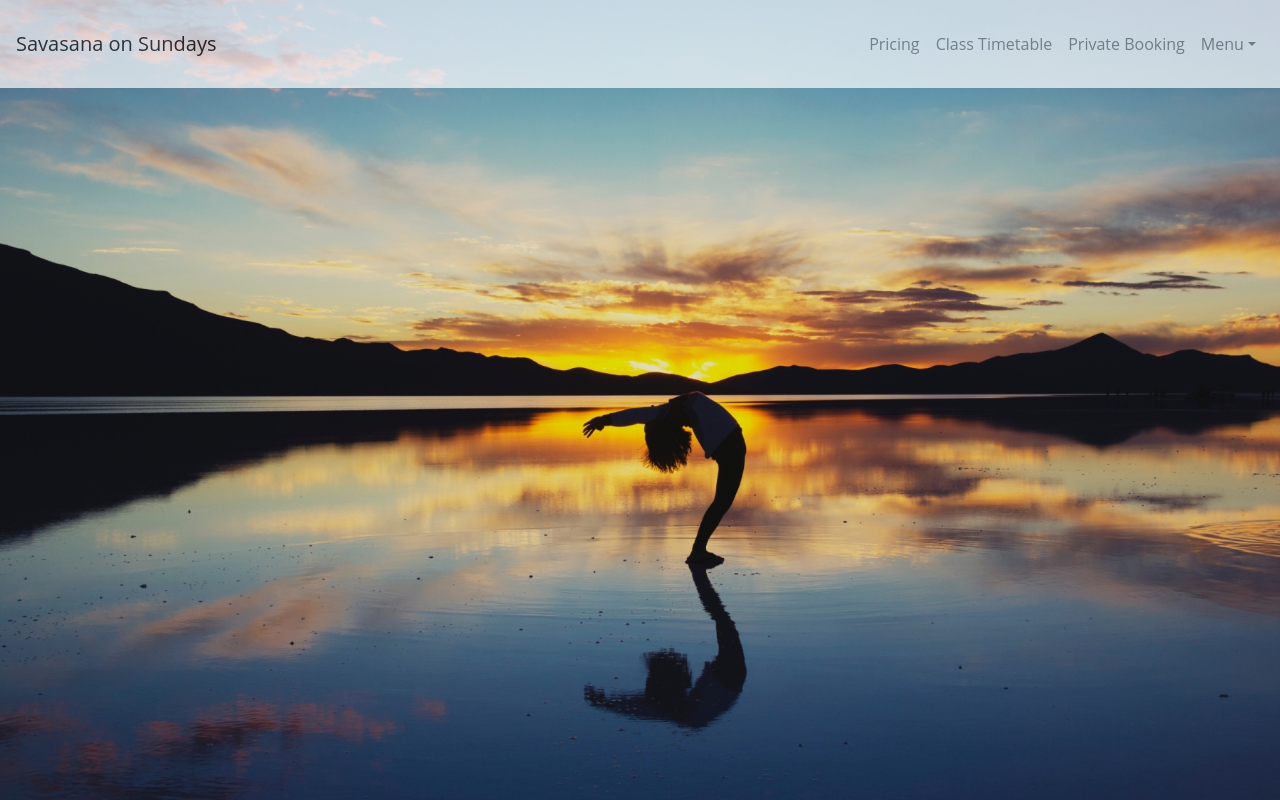
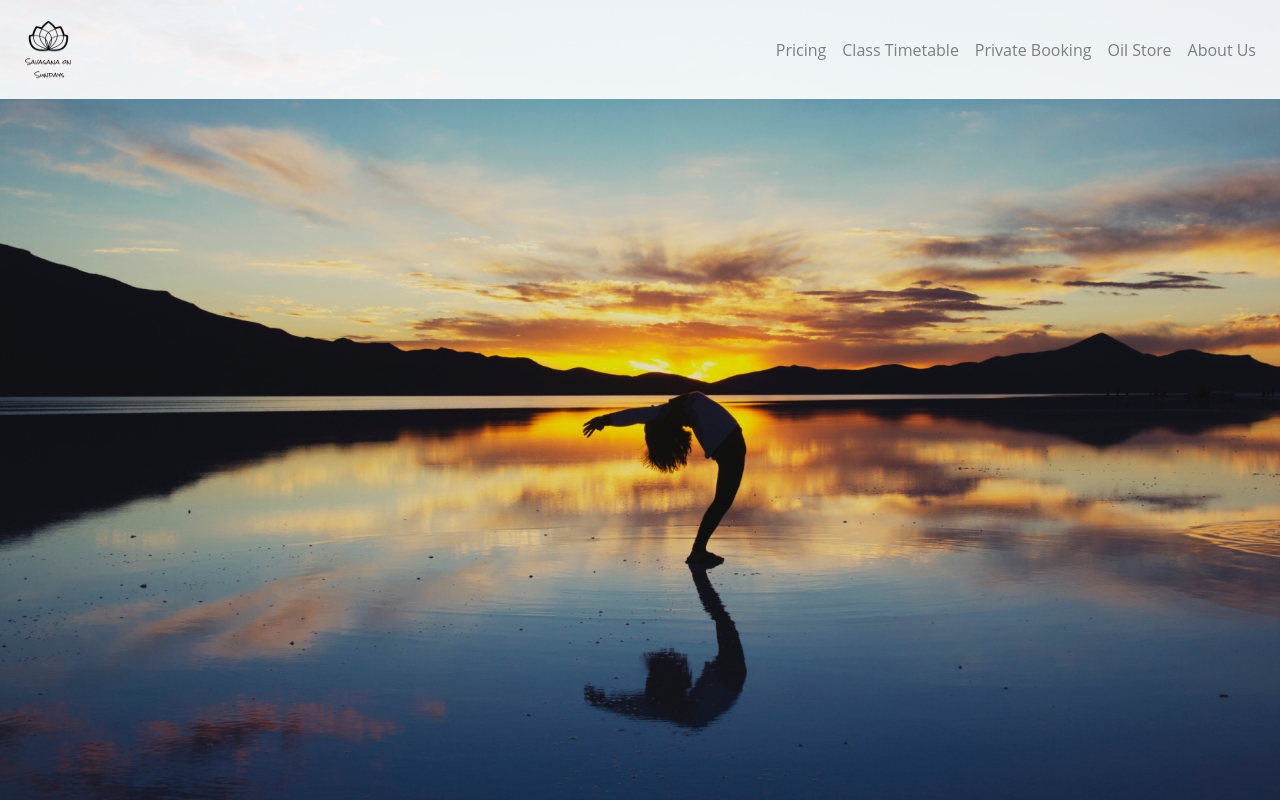
Before and after one commit to savasanaonsundays/Website, a React (Create React App) app in the folder front-end/: page / in a window 1280 px wide. Shown: the top 800 px of the page. Built offline with nearby package versions, Linux system fonts and the light colour scheme.

Commit message:
fix links

```diff
--- a/front-end/src/Components/Navbar.js
+++ b/front-end/src/Components/Navbar.js
@@ -1,5 +1,6 @@
 import React from 'react';
-
+import './footer.css';
+import logo from '../Assets/navbar/logo.png';
 import {
   Collapse,
   Navbar,
@@ -43,8 +44,16 @@ class Navman extends React.Component {
   render() {
     return (
       <div>
-        <Navbar className="navbar sticky-top" light expand="md" id="navynavy">
-          <NavbarBrand href="/">Savasana on Sundays</NavbarBrand>
+        <Navbar
+          className="navbar sticky-top"
+          light
+          bsStyle
+          expand="sm"
+          id="navynavy"
+        >
+          <NavbarBrand href="/">
+            <img src={logo} className="logo" />
+          </NavbarBrand>
           <NavbarToggler onClick={this.toggle} />
           <Collapse isOpen={this.state.isOpen} navbar>
             <Nav className="ml-auto" navbar>
@@ -63,23 +72,19 @@ class Navman extends React.Component {
                   Private Booking
                 </NavLink>
               </NavItem>
-
-              <UncontrolledDropdown nav inNavbar>
-                <DropdownToggle nav caret>
-                  Menu
-                </DropdownToggle>
-                <DropdownMenu right>
-                  <DropdownItem>Private Lessons</DropdownItem>
-                  <DropdownItem>Class Timetable</DropdownItem>
-                  <DropdownItem>Massage</DropdownItem>
-                  <DropdownItem href="https://www.mydoterra.com/savasanaonsundays/#/">
-                    Oilstore
-                  </DropdownItem>
-                  <DropdownItem href="/aboutme">About Us</DropdownItem>
-                  <DropdownItem divider />
-                  <DropdownItem>Close</DropdownItem>
-                </DropdownMenu>
-              </UncontrolledDropdown>
+              <NavItem>
+                <NavLink
+                  className="navtext"
+                  href="https://medium.com/@savasanaonsundaysyoga"
+                >
+                  Oil Store
+                </NavLink>
+              </NavItem>
+              <NavItem>
+                <NavLink className="navtext" href="/aboutme">
+                  About Us
+                </NavLink>
+              </NavItem>
             </Nav>
           </Collapse>
         </Navbar>
--- a/front-end/src/Components/bookingform.css
+++ b/front-end/src/Components/bookingform.css
@@ -5,8 +5,8 @@
 
 .whiteBody {
   background-color: white;
-  margin-bottom: 5vh;
-  margin-top: 5vh;
+  margin-top: 2vh;
+
   padding-top: 10px;
   -webkit-box-shadow: 0px -1px 21px 0px rgba(0, 0, 0, 0.75);
   -moz-box-shadow: 0px -1px 21px 0px rgba(0, 0, 0, 0.75);
--- a/front-end/src/Components/navbar.css
+++ b/front-end/src/Components/navbar.css
@@ -1,9 +1,18 @@
 #navynavy {
   color: black;
   background-color: white;
-  opacity: 0.7;
-  height: 11vh;
+  opacity: 0.9;
+  text-align: center;
 }
-.navtext {
-  color: red;
+
+.logo {
+  width: 65px;
+  height: 65px;
+  margin-top: 8px;
 }
+
+* {
+  font-style: none !important;
+
+  text-decoration: none !important;
+}
--- a/front-end/src/Components/prices.css
+++ b/front-end/src/Components/prices.css
@@ -0,0 +1,3 @@
+.dropdown-menu {
+  top: 100%;
+}
```
Also changed, not shown: front-end/src/Assets/navbar/logo.png (added).
